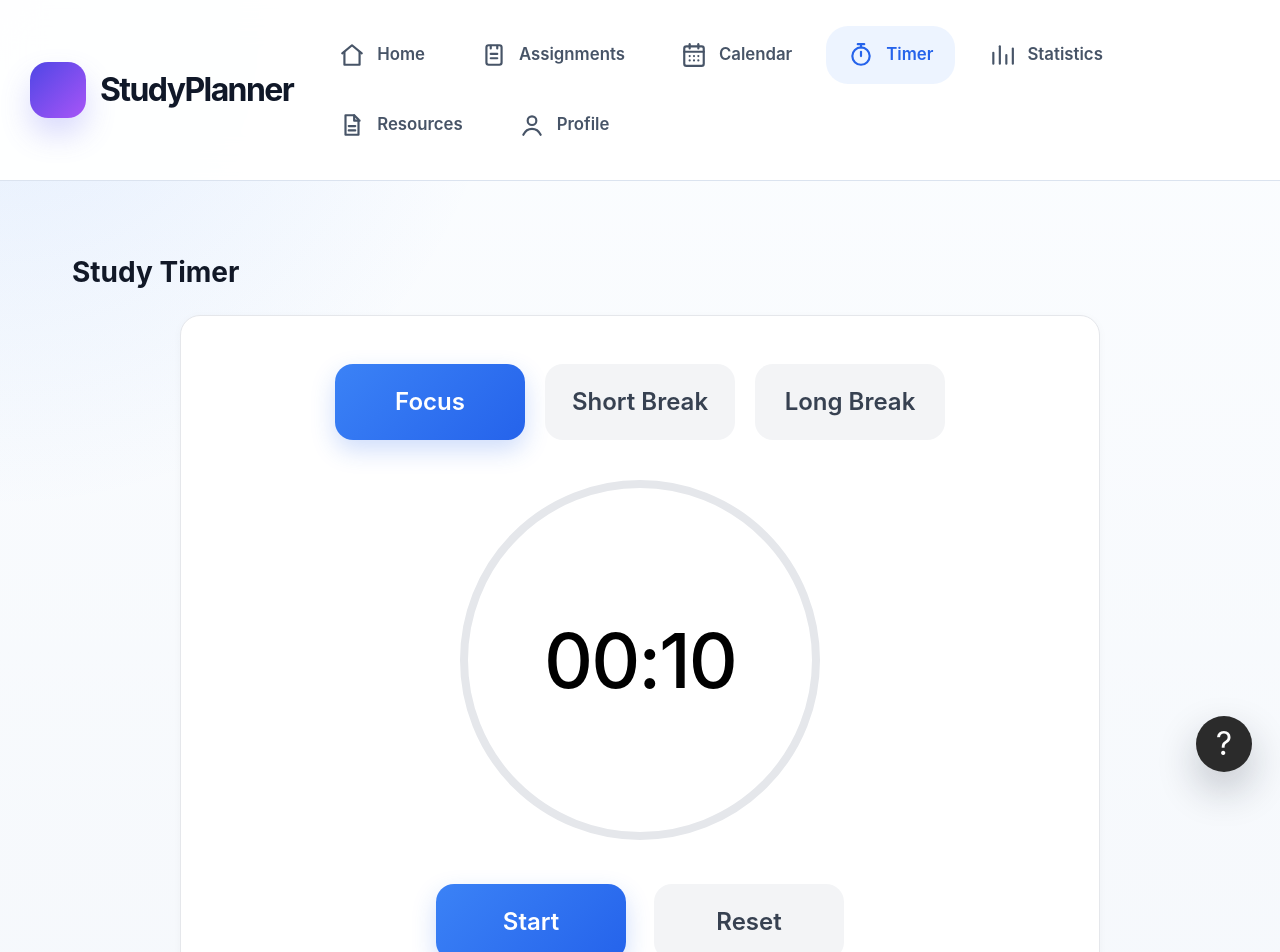
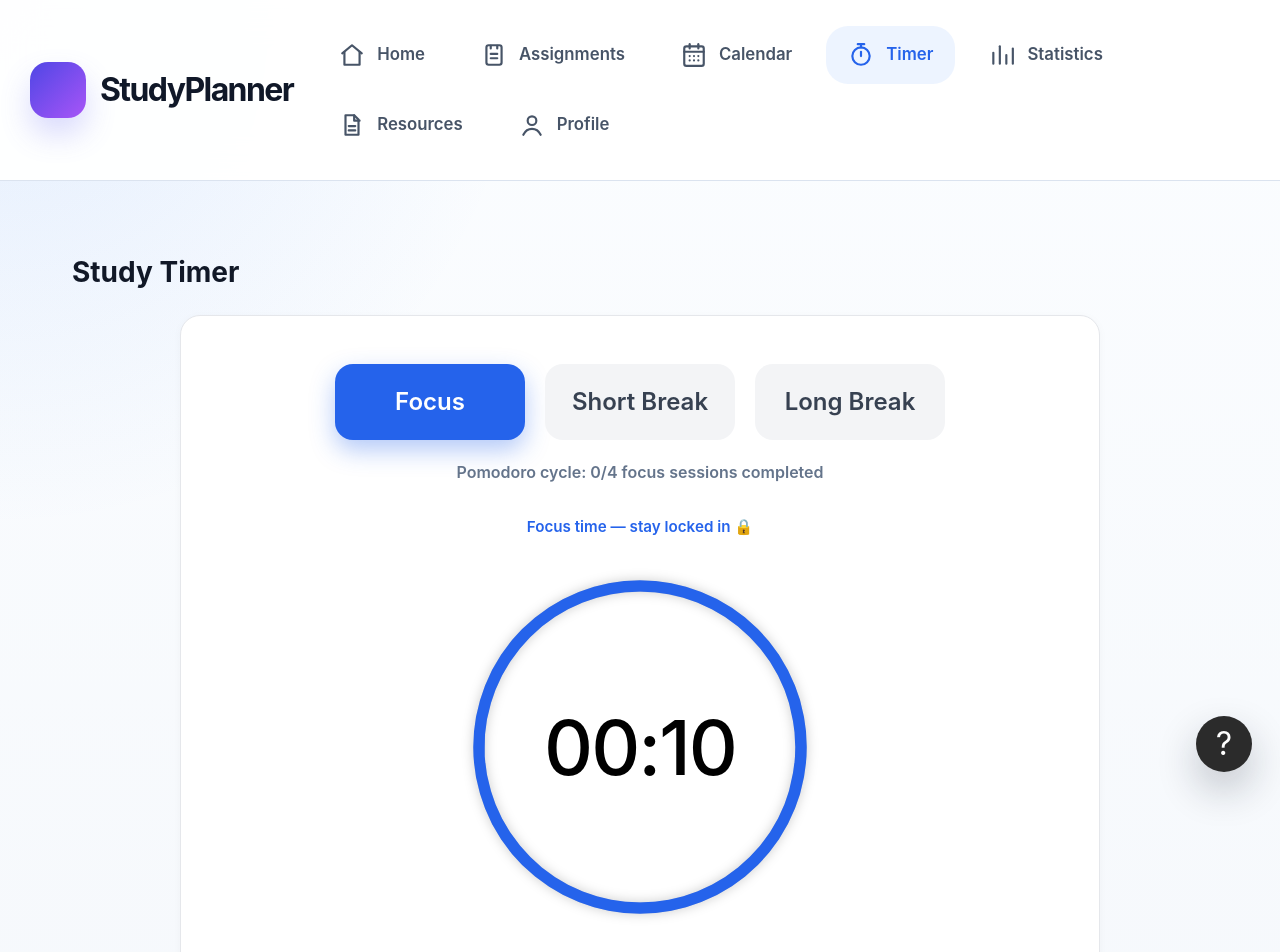
Before and after one commit to sbetanco0305/study_planner_app, a React (Vite) app: page /timer in a window 1280 px wide. Shown: the top 952 px of the page. Built offline with nearby package versions, Linux system fonts and the light colour scheme.

Commit message:
Enhance timer: smooth progress animation, dark mode theming, and state persistence

```diff
--- a/src/App.css
+++ b/src/App.css
@@ -397,6 +397,18 @@
 ========================= */
 
 .timer-page {
+  --timer-accent: #2563eb;
+}
+
+.timer-page.shortBreak {
+  --timer-accent: #16a34a;
+}
+
+.timer-page.longBreak {
+  --timer-accent: #7c3aed;
+}
+
+.timer-page {
   padding: 28px 32px 48px;
 }
 
@@ -438,24 +450,73 @@
 }
 
 .timer-mode-button.active {
-  background: linear-gradient(135deg, #3b82f6, #2563eb);
+  background: var(--timer-accent);
   color: #ffffff;
-  box-shadow: 0 10px 24px rgba(37, 99, 235, 0.22);
+  box-shadow: 0 10px 24px rgba(0, 0, 0, 0.15);
+}
+
+.timer-cycle-note {
+  margin: -20px 0 32px;
+  text-align: center;
+  color: #64748b;
+  font-weight: 600;
+}
+
+.timer-status {
+  text-align: center;
+  margin: 6px 0 28px;
+  font-size: 0.95rem;
+  font-weight: 600;
+  color: var(--timer-accent);
+  transition: color 0.3s ease;
+}
+
+.timer-status.focus,
+.timer-status.shortBreak,
+.timer-status.longBreak {
+  transform: translateY(0);
 }
 
 .timer-circle {
+  position: relative;
   width: 360px;
   height: 360px;
   margin: 0 auto 44px;
   border-radius: 50%;
-  border: 8px solid #e5e7eb;
   display: flex;
   align-items: center;
   justify-content: center;
   background: #ffffff;
 }
 
+.timer-progress-ring {
+  position: absolute;
+  inset: 0;
+  width: 100%;
+  height: 100%;
+  transform: rotate(-90deg) scaleY(-1);
+}
+
+.timer-progress-ring-bg,
+.timer-progress-ring-fill {
+  fill: none;
+  stroke-width: 12;
+}
+
+.timer-progress-ring-bg {
+  stroke: #e5e7eb;
+}
+
+.timer-progress-ring-fill {
+  stroke: var(--timer-accent);
+  stroke-linecap: round;
+  transition: stroke 0.3s ease, stroke-dashoffset 0.1s linear;
+  filter: drop-shadow(0 0 6px rgba(0, 0, 0, 0.2));
+}
+
 .timer-display {
+  position: relative;
+  z-index: 1;
   font-size: 76px;
   line-height: 1;
   font-weight: 500;
@@ -481,7 +542,8 @@
   transition: all 0.2s ease;
 }
 
-.timer-action-button.primary {
+.timer-action-button.primary,
+html[data-theme="dark"] .timer-action-button.primary {
   background: linear-gradient(135deg, #3b82f6, #2563eb);
   color: #ffffff;
   box-shadow: 0 10px 24px rgba(37, 99, 235, 0.22);
@@ -1535,6 +1597,46 @@ html[data-theme="dark"] .figma-setting-row input::before {
   background: #ffffff;
 }
 
+html[data-theme="dark"] .timer-circle {
+  background: #1f2937;
+}
+
+html[data-theme="dark"] .timer-progress-ring-bg {
+  stroke: #334155;
+}
+
+html[data-theme="dark"] .timer-progress-ring-fill.focus {
+  stroke: #60a5fa;
+}
+
+html[data-theme="dark"] .timer-progress-ring-fill.shortBreak {
+  stroke: #4ade80;
+}
+
+html[data-theme="dark"] .timer-progress-ring-fill.longBreak {
+  stroke: #a78bfa;
+}
+
+html[data-theme="dark"] .timer-cycle-note {
+  color: #cbd5e1;
+}
+
+html[data-theme="dark"] .timer-status {
+  color: #cbd5e1;
+}
+
+html[data-theme="dark"] .timer-page {
+  --timer-accent: #60a5fa;
+}
+
+html[data-theme="dark"] .timer-page.shortBreak {
+  --timer-accent: #4ade80;
+}
+
+html[data-theme="dark"] .timer-page.longBreak {
+  --timer-accent: #a78bfa;
+}
+
 /* Subtle hover polish */
 .metric-card:hover,
 .task-card:hover,
@@ -1559,3 +1661,53 @@ button:hover {
 button:active {
   transform: translateY(0);
 }
+
+/* FINAL TIMER MODE COLOR SYSTEM */
+
+.timer-page.focus {
+  --timer-accent: #2563eb;
+}
+
+.timer-page.shortBreak {
+  --timer-accent: #16a34a;
+}
+
+.timer-page.longBreak {
+  --timer-accent: #7c3aed;
+}
+
+html[data-theme="dark"] .timer-page.focus {
+  --timer-accent: #60a5fa;
+}
+
+html[data-theme="dark"] .timer-page.shortBreak {
+  --timer-accent: #4ade80;
+}
+
+html[data-theme="dark"] .timer-page.longBreak {
+  --timer-accent: #a78bfa;
+}
+
+.timer-page .timer-mode-button.active,
+html[data-theme="dark"] .timer-page .timer-mode-button.active {
+  background: var(--timer-accent);
+  color: #ffffff;
+  box-shadow: 0 10px 24px color-mix(in srgb, var(--timer-accent) 35%, transparent);
+}
+
+.timer-page .timer-status,
+html[data-theme="dark"] .timer-page .timer-status {
+  color: var(--timer-accent);
+}
+
+.timer-page .timer-progress-ring-fill,
+html[data-theme="dark"] .timer-page .timer-progress-ring-fill {
+  stroke: var(--timer-accent);
+}
+
+.timer-page .timer-action-button.primary,
+html[data-theme="dark"] .timer-page .timer-action-button.primary {
+  background: linear-gradient(135deg, #3b82f6, #2563eb);
+  color: #ffffff;
+  box-shadow: 0 10px 24px rgba(37, 99, 235, 0.22);
+}
--- a/src/pages/Timer.jsx
+++ b/src/pages/Timer.jsx
@@ -7,52 +7,93 @@ const TIMER_MODES = {
   longBreak: 8,
 };
 
+function getSavedTimerState() {
+  try {
+    return JSON.parse(sessionStorage.getItem("timerState")) || {};
+  } catch {
+    return {};
+  }
+}
+
 export default function Timer() {
   const { studyStats, recordFocusSession } = useStudyPlanner();
 
-  const [mode, setMode] = useState("focus");
-  const [remainingSeconds, setRemainingSeconds] = useState(TIMER_MODES.focus);
+  const savedTimerState = getSavedTimerState();
+
+  const [mode, setMode] = useState(savedTimerState.mode || "focus");
+
+  const [remainingSeconds, setRemainingSeconds] = useState(
+    savedTimerState.remainingSeconds ?? TIMER_MODES[savedTimerState.mode || "focus"]
+  );
+
   const [isRunning, setIsRunning] = useState(false);
+
   const hasRecordedSession = useRef(false);
 
+  const [focusSessionsInCycle, setFocusSessionsInCycle] = useState(
+    savedTimerState.focusSessionsInCycle ?? 0
+  );
+
+  const hasCompletedCurrentRun = useRef(false);
+
   const totalSecondsForMode = TIMER_MODES[mode];
+
+  const radius = 170;
+  const circumference = 2 * Math.PI * radius;
+  const progress = remainingSeconds / totalSecondsForMode;
+  const strokeDashoffset = circumference * (1 - progress);
 
   useEffect(() => {
     if (!isRunning) return;
 
     const interval = setInterval(() => {
       setRemainingSeconds((prev) => {
-        if (prev <= 1) {
+        if (prev <= 0.1) {
           clearInterval(interval);
-          setIsRunning(false);
 
-          if (mode === "focus" && !hasRecordedSession.current) {
-            hasRecordedSession.current = true;
-            recordFocusSession(Math.max(1, Math.round(totalSecondsForMode / 60)));
+          if (!hasCompletedCurrentRun.current) {
+            hasCompletedCurrentRun.current = true;
+            handleSessionComplete();
           }
 
           return 0;
         }
 
-        return prev - 1;
+        return Math.max(prev - 0.1, 0);
       });
-    }, 1000);
+    }, 100);
 
     return () => clearInterval(interval);
   }, [isRunning, mode, totalSecondsForMode, recordFocusSession]);
+
+  useEffect(() => {
+    sessionStorage.setItem(
+      "timerState",
+      JSON.stringify({
+        mode,
+        remainingSeconds,
+        isRunning,
+        focusSessionsInCycle,
+      })
+    );
+  }, [mode, remainingSeconds, isRunning, focusSessionsInCycle]);
 
   function handleModeChange(newMode) {
     setMode(newMode);
     setRemainingSeconds(TIMER_MODES[newMode]);
     setIsRunning(false);
     hasRecordedSession.current = false;
+    hasCompletedCurrentRun.current = false;
   }
 
   function handleStart() {
     if (remainingSeconds > 0) {
+      hasCompletedCurrentRun.current = false;
+
       if (remainingSeconds === TIMER_MODES[mode]) {
         hasRecordedSession.current = false;
       }
+
       setIsRunning(true);
     }
   }
@@ -65,16 +106,71 @@ export default function Timer() {
     setIsRunning(false);
     setRemainingSeconds(TIMER_MODES[mode]);
     hasRecordedSession.current = false;
+    hasCompletedCurrentRun.current = false;
+  }
+
+  function handleSessionComplete() {
+    playCompletionSound();
+
+    if (mode === "focus") {
+      if (!hasRecordedSession.current) {
+        hasRecordedSession.current = true;
+        recordFocusSession(Math.max(1, Math.round(totalSecondsForMode / 60)));
+      }
+
+      setFocusSessionsInCycle((prev) => {
+        const nextCount = prev + 1;
+
+        if (nextCount >= 4) {
+          setMode("longBreak");
+          setRemainingSeconds(TIMER_MODES.longBreak);
+          return 4;
+        }
+
+        setMode("shortBreak");
+        setRemainingSeconds(TIMER_MODES.shortBreak);
+        return nextCount;
+      });
+    } else {
+      if (mode === "longBreak") {
+        setFocusSessionsInCycle(0);
+      }
+
+      setMode("focus");
+      setRemainingSeconds(TIMER_MODES.focus);
+    }
+
+    setIsRunning(false);
+  }
+
+  function playCompletionSound() {
+    const audioContext = new AudioContext();
+    const oscillator = audioContext.createOscillator();
+    const gainNode = audioContext.createGain();
+
+    oscillator.connect(gainNode);
+    gainNode.connect(audioContext.destination);
+
+    oscillator.frequency.value = 880;
+    oscillator.type = "sine";
+
+    gainNode.gain.setValueAtTime(0.15, audioContext.currentTime);
+    gainNode.gain.exponentialRampToValueAtTime(0.001, audioContext.currentTime + 0.5);
+
+    oscillator.start(audioContext.currentTime);
+    oscillator.stop(audioContext.currentTime + 0.5);
   }
 
   const formattedTime = useMemo(() => {
-    const minutes = Math.floor(remainingSeconds / 60);
-    const seconds = remainingSeconds % 60;
+    const displaySeconds = Math.ceil(remainingSeconds);
+    const minutes = Math.floor(displaySeconds / 60);
+    const seconds = displaySeconds % 60;
+
     return `${String(minutes).padStart(2, "0")}:${String(seconds).padStart(2, "0")}`;
   }, [remainingSeconds]);
 
   return (
-    <section className="timer-page">
+    <section className={`timer-page ${mode}`}>
       <h1 className="timer-page-title">Study Timer</h1>
 
       <div className="timer-panel">
@@ -101,7 +197,41 @@ export default function Timer() {
           </button>
         </div>
 
+        <p className="timer-cycle-note">
+          {mode === "focus" &&
+            `Pomodoro cycle: ${focusSessionsInCycle}/4 focus sessions completed`}
+
+          {mode === "shortBreak" &&
+            `Short break — ${focusSessionsInCycle}/4 focus sessions completed`}
+
+          {mode === "longBreak" &&
+            "Long break earned — 4/4 focus sessions completed"}
+        </p>
+
+        <p className={`timer-status ${mode}`}>
+          {mode === "focus" && "Focus time — stay locked in 🔒"}
+          {mode === "shortBreak" && "Short break — relax a bit ☕"}
+          {mode === "longBreak" && "Long break — you earned it 🎉"}
+        </p>
+
         <div className="timer-circle">
+          <svg className="timer-progress-ring" viewBox="0 0 380 380">
+            <circle
+              className="timer-progress-ring-bg"
+              cx="190"
+              cy="190"
+              r={radius}
+            />
+            <circle
+              className={`timer-progress-ring-fill ${mode}`}
+              cx="190"
+              cy="190"
+              r={radius}
+              strokeDasharray={circumference}
+              strokeDashoffset={strokeDashoffset}
+            />
+          </svg>
+
           <span className="timer-display">{formattedTime}</span>
         </div>
 
```
